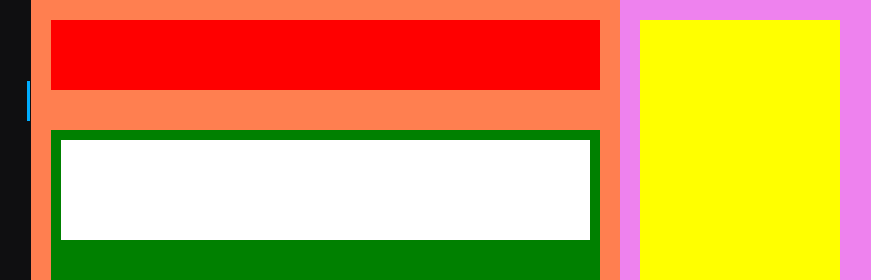
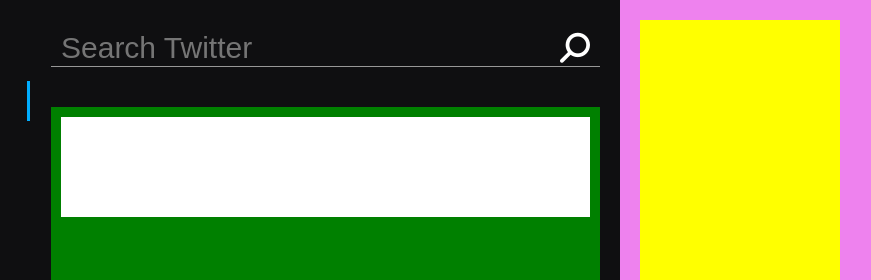
Before and after one commit to jchaparro94/twitterClone, a plain HTML site: page app/index.html in a window 1280 px wide. Shown: the top 280 px of the page, 71-942 px from the left. Drawn offline with Linux system fonts and the light colour scheme.

Commit message:
search input html/styling complete

```diff
--- a/app/index.html
+++ b/app/index.html
@@ -26,7 +26,10 @@
       </div>
       <!-- Main Content Section -->
       <div class="main">
-         <div class="tweets-search-container"></div>
+         <div class="tweets-search-container">
+            <input id="iser-input-search" type="text" placeholder="Search Twitter"/>
+            <i class="fas fa-search fa-flip-horizontal"></i>
+         </div>
          <div class="tweets-list">
             <div class="tweet-container">
 
--- a/app/style/style.css
+++ b/app/style/style.css
@@ -63,16 +63,37 @@ body {
 /*==========================================*/
 /* Main Section */
 .main {
-   background-color: coral;
    flex: 1;
    display: flex;
    flex-direction: column;
 }
 
 .tweets-search-container {
-   height: 70px;
    margin: 20px;
-   background-color: red;
+   margin-top: 30px;
+   display: flex;
+   align-items: center;
+   border-bottom: 1px solid #979797;
+}
+
+.tweets-search-container input {
+   flex: 1;
+   border: none;
+   background-color: transparent;
+   font-size: 30px;
+   color: white;
+   padding-left: 10px;
+   padding-right: 10px;
+}
+
+.tweets-search-container input:focus {
+   outline: none;
+}
+
+.tweets-search-container i {
+   color: white;
+   font-size: 30px;
+   padding-left: 10px;
 }
 
 .tweets-list {
```
